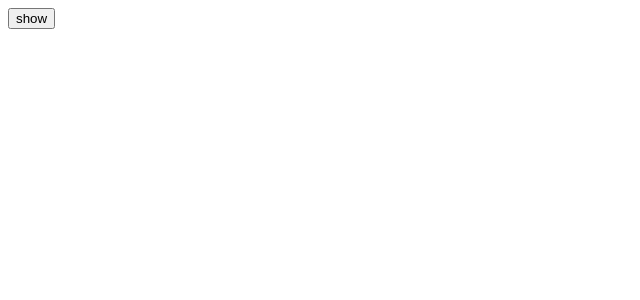
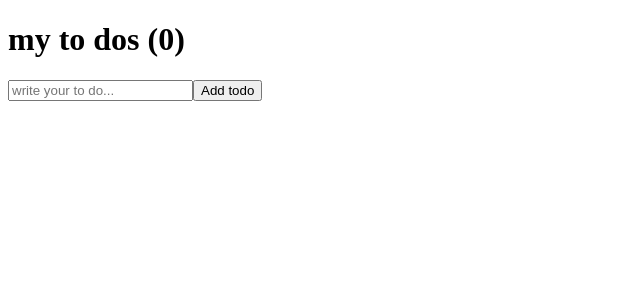
Before and after one commit to EunGyeongKim/reactJS, a React (Create React App) app in the folder my-app/: page / in a window 1280 px wide. Shown: the top 300 px of the page, without its empty margins (0-640 px from the left). Built offline with nearby package versions, Linux system fonts and the light colour scheme.

Commit message:
to do list part one

```diff
--- a/my-app/src/App.js
+++ b/my-app/src/App.js
@@ -1,25 +1,32 @@
 import { useState, useEffect, useInsertionEffect } from "react";
 
-function Hello() {
-  function byeFn() {
-    console.log("bye :(");
-  }
-  function hiFn() {
-    console.log("created :)");
-    return byeFn;
-  }
-  useEffect(hiFn, []);
-  return <h1> Hello</h1>;
-}
 function App() {
-  const [showing, setShowing] = useState(false);
-  const onClick = () => setShowing((prev) => !prev);
+  const [todo, setTodo] = useState("");
+  const [toDos, setToDos] = useState([]);
+  const onChange = (event) => setTodo(event.target.value);
+  const onSubmit = (event) => {
+    event.preventDefault();
+    if (todo === "") {
+      return;
+    }
+
+    setToDos((currentArray) => [todo, ...currentArray]);
+    setTodo("");
+  };
+  console.log(toDos);
   return (
     <div>
-      <button onClick={onClick}> {showing ? "hide" : "show"}</button>
-      {showing ? <Hello /> : null}
+      <h1>my to dos ({toDos.length})</h1>
+      <form onSubmit={onSubmit}>
+        <input
+          onChange={onChange}
+          value={todo}
+          type="text"
+          placeholder="write your to do..."
+        />
+        <button> Add todo</button>
+      </form>
     </div>
   );
 }
-
 export default App;
```
